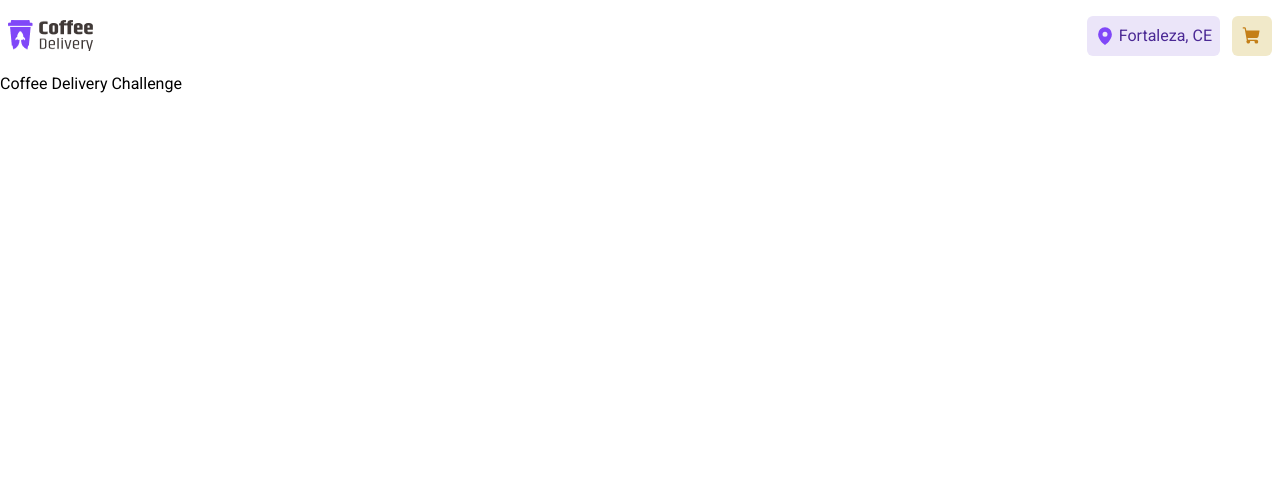
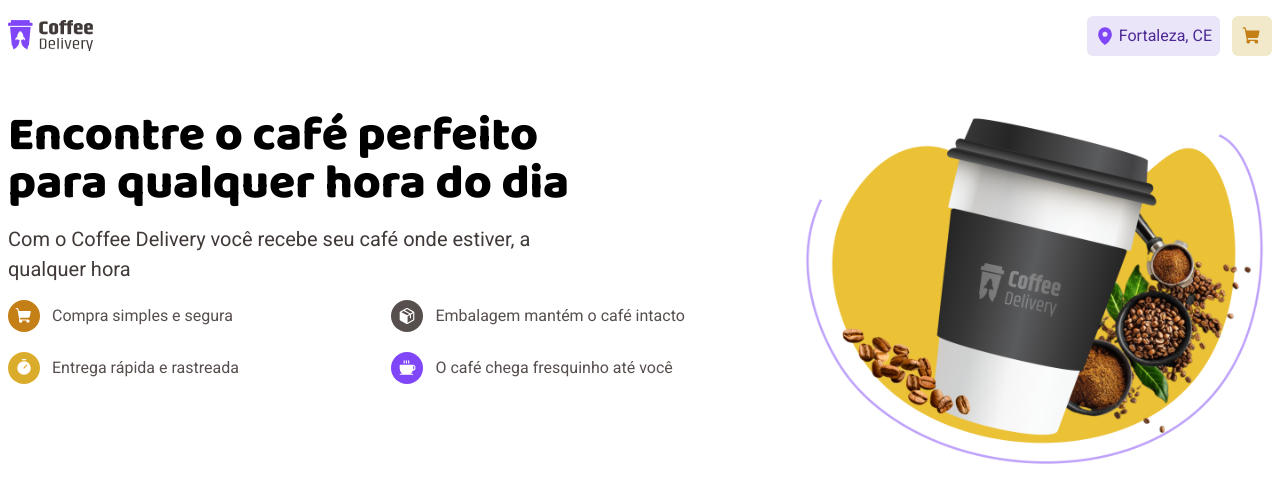
Before and after one commit to thiagovpaz/coffee-delivery-challenge, a Next.js app: page / in a window 1280 px wide. Shown: the top 502 px of the page. Built offline with nearby package versions, Linux system fonts and the light colour scheme.

Commit message:
feat: add hero component

```diff
--- a/package.json
+++ b/package.json
@@ -12,7 +12,8 @@
     "next": "13.5.6",
     "phosphor-react": "^1.4.1",
     "react": "^18",
-    "react-dom": "^18"
+    "react-dom": "^18",
+    "tailwind-variants": "^0.1.14"
   },
   "devDependencies": {
     "@types/node": "^20",
--- a/src/app/page.tsx
+++ b/src/app/page.tsx
@@ -1,3 +1,9 @@
+import { Hero } from '@/components/Hero';
+
 export default function Home() {
-  return <h1 className="flex">Coffee Delivery Challenge</h1>;
+  return (
+    <div>
+      <Hero />
+    </div>
+  );
 }
--- /dev/null
+++ b/src/components/Hero.tsx
@@ -0,0 +1,87 @@
+'use client';
+
+import React, { ElementType } from 'react';
+import Image from 'next/image';
+import { Coffee, Package, ShoppingCart, Timer } from 'phosphor-react';
+import { twMerge } from 'tailwind-merge';
+
+interface HeroProps {}
+
+type ItemType = {
+  id: number;
+  title: string;
+  icon: ElementType;
+  bg: string;
+};
+
+const Hero: React.FC<HeroProps> = () => {
+  const items: ItemType[] = [
+    {
+      id: 1,
+      title: 'Compra simples e segura',
+      icon: ShoppingCart,
+      bg: 'bg-yellow-900',
+    },
+    {
+      id: 2,
+      title: 'Embalagem mantém o café intacto',
+      icon: Package,
+      bg: 'bg-gray-700',
+    },
+    {
+      id: 3,
+      title: 'Entrega rápida e rastreada',
+      icon: Timer,
+      bg: 'bg-yellow-500',
+    },
+    {
+      id: 4,
+      title: 'O café chega fresquinho até você',
+      icon: Coffee,
+      bg: 'bg-purple-500',
+    },
+  ];
+
+  return (
+    <div className="flex px-2 py-10">
+      <div className="flex flex-[0.65] flex-col max-md:flex-1">
+        <h1 className="font-baloo_2 mb-4 text-5xl font-bold">
+          Encontre o café perfeito
+          <br className="max-sm:hidden" /> para qualquer hora do dia
+        </h1>
+        <p className="mb-4 text-[20px] text-gray-800">
+          Com o Coffee Delivery você recebe seu café onde estiver, a{' '}
+          <br className="max-sm:hidden" />
+          qualquer hora
+        </p>
+
+        <ul className="grid grid-cols-2 gap-5 max-sm:grid-cols-1">
+          {items.map(({ id, title, icon: Icon, bg }) => (
+            <li key={id} className="flex items-center gap-3 text-gray-700">
+              <div
+                className={twMerge(
+                  'flex h-8 w-8 items-center justify-center rounded-full',
+                  bg,
+                )}
+              >
+                <Icon className="fill-white" weight="fill" size={18} />
+              </div>
+              {title}
+            </li>
+          ))}
+        </ul>
+      </div>
+      <div className="flex flex-[0.45] items-center justify-end max-md:hidden">
+        <Image
+          src="/images/hero.png"
+          width={475}
+          height={360}
+          alt="Hero"
+          className="h-full max-w-[100%]"
+        />
+      </div>
+    </div>
+  );
+};
+
+export { Hero };
```
Also changed, not shown: public/images/hero.png (added), 1 other file (tests, documents, lock files or other folders).
